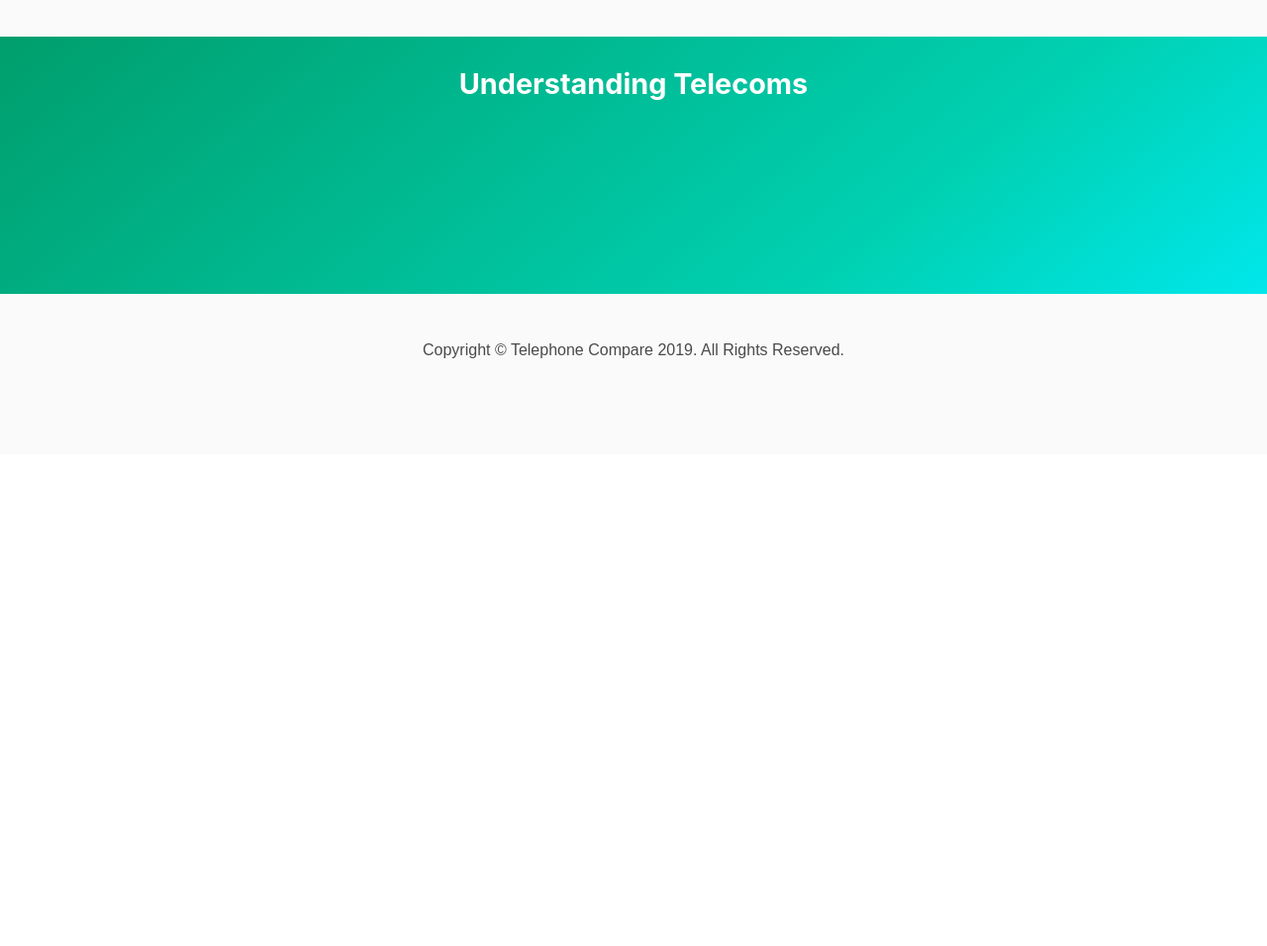
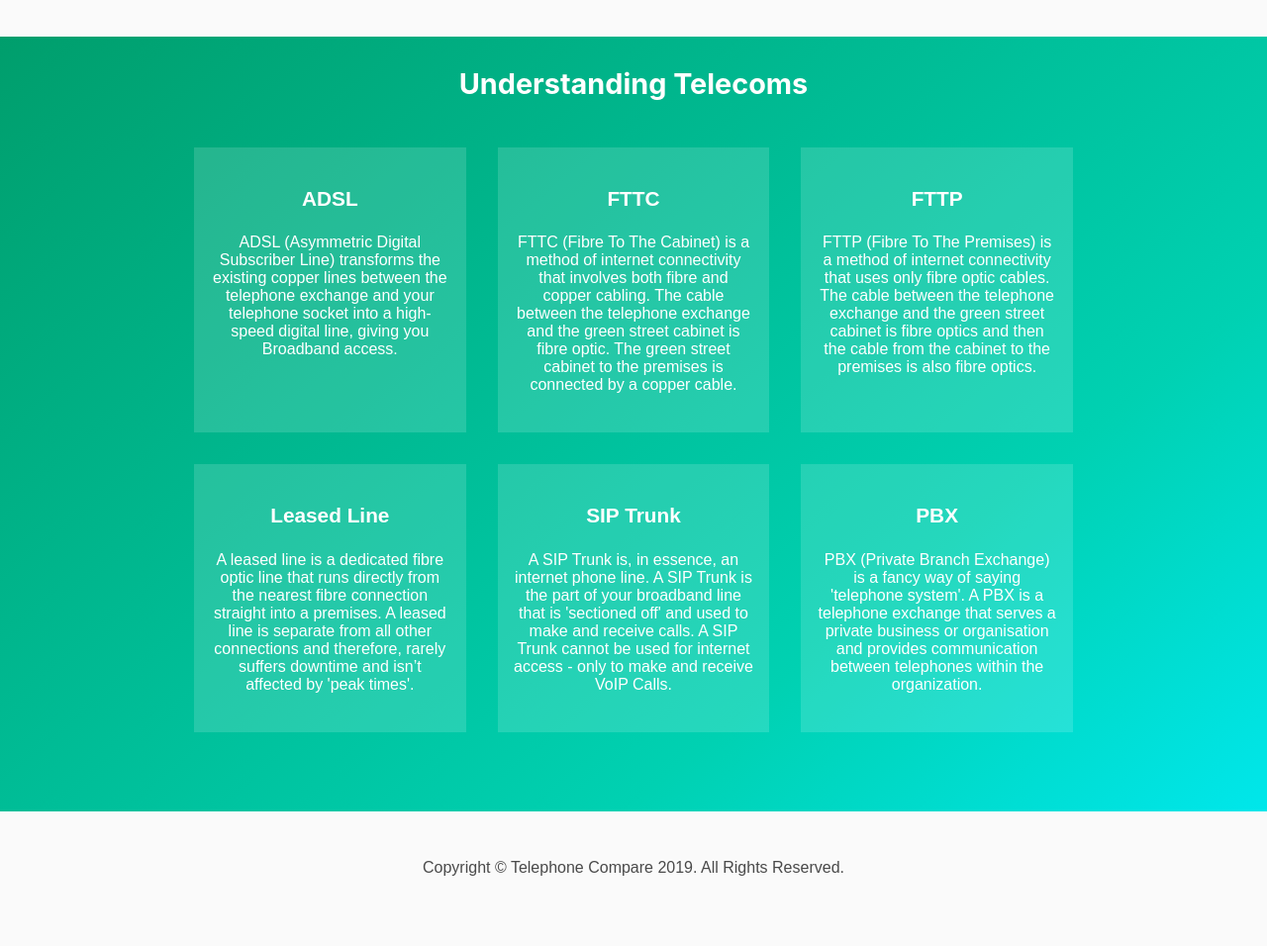
Before and after one commit to tonybatty/telephone-compare, a Gatsby site: page / in a window 1280 px wide. Shown: the part 640-1596 px from the top of the page at 99% size. Before the commit the page ends 1099 px from the top, so only its background shows below. Built offline with nearby package versions, Linux system fonts and the light colour scheme; Gatsby itself is replaced by a stand-in of ours.

Commit message:
added telecoms section content

```diff
--- a/src/components/telecoms.js
+++ b/src/components/telecoms.js
@@ -5,8 +5,75 @@ const Telecoms = () => (
   <section className="container telecoms">
     <div className="content">
       <h1 className="telecoms__title">Understanding Telecoms</h1>
-
-      <div className="telecoms-content" />
+      <div className="telecoms-content">
+        <div className="telecoms-item">
+          <div className="box ">
+            <p className="telecoms-item__title">ADSL</p>
+            <p className="telecoms-item__info">
+              ADSL (Asymmetric Digital Subscriber Line) transforms the existing
+              copper lines between the telephone exchange and your telephone
+              socket into a high-speed digital line, giving you Broadband
+              access.
+            </p>
+          </div>
+        </div>
+        <div className="telecoms-item">
+          <div className="box ">
+            <p className="telecoms-item__title">FTTC</p>
+            <p className="telecoms-item__info">
+              FTTC (Fibre To The Cabinet) is a method of internet connectivity
+              that involves both fibre and copper cabling. The cable between the
+              telephone exchange and the green street cabinet is fibre optic.
+              The green street cabinet to the premises is connected by a copper
+              cable.
+            </p>
+          </div>
+        </div>
+        <div className="telecoms-item">
+          <div className="box ">
+            <p className="telecoms-item__title">FTTP</p>
+            <p className="telecoms-item__info">
+              FTTP (Fibre To The Premises) is a method of internet connectivity
+              that uses only fibre optic cables. The cable between the telephone
+              exchange and the green street cabinet is fibre optics and then the
+              cable from the cabinet to the premises is also fibre optics.
+            </p>
+          </div>
+        </div>
+        <div className="telecoms-item">
+          <div className="box ">
+            <p className="telecoms-item__title">Leased Line</p>
+            <p className="telecoms-item__info">
+              A leased line is a dedicated fibre optic line that runs directly
+              from the nearest fibre connection straight into a premises. A
+              leased line is separate from all other connections and therefore,
+              rarely suffers downtime and isn’t affected by 'peak times'.
+            </p>
+          </div>
+        </div>
+        <div className="telecoms-item">
+          <div className="box ">
+            <p className="telecoms-item__title">SIP Trunk</p>
+            <p className="telecoms-item__info">
+              A SIP Trunk is, in essence, an internet phone line. A SIP Trunk is
+              the part of your broadband line that is 'sectioned off' and used
+              to make and receive calls. A SIP Trunk cannot be used for internet
+              access - only to make and receive VoIP Calls.
+            </p>
+          </div>
+        </div>
+        <div className="telecoms-item">
+          <div className="box ">
+            <p className="telecoms-item__title">PBX</p>
+            <p className="telecoms-item__info">
+              PBX (Private Branch Exchange) is a fancy way of saying 'telephone
+              system'. A PBX is a telephone exchange that serves a private
+              business or organisation and provides communication between
+              telephones within the organization.
+            </p>
+          </div>
+        </div>
+      </div>
     </div>
   </section>
 );
--- a/src/styles/components/telecoms.scss
+++ b/src/styles/components/telecoms.scss
@@ -18,8 +18,34 @@
 }
 
 .telecoms-content {
-//   background-color: red;
+  display: flex;
+  justify-content: space-around;
+  flex-flow: row wrap;
   width: 100%;
-  height: 100px;
   padding: 0;
 }
+
+.telecoms-item {
+  width: calc(100% / 3);
+  //   height: 200px;
+  padding: 1rem;
+  text-align: center;
+
+  &__title {
+    padding-top: 1.5rem;
+    font-size: 1.3em;
+    font-weight: 600;
+  }
+
+  &__info {
+    font-size: 1em;
+    font-weight: 300;
+  }
+}
+
+.box {
+  background-color: rgba(255, 255, 255, 0.144);
+  width: 100%;
+  height: 100%;
+  padding: 1rem;
+}
```
Also changed, not shown: src/pages/about.js (+5 -3 lines), src/pages/suppliers.js (+5 -3 lines). Lines whose indentation alone changed are shown as unchanged.
